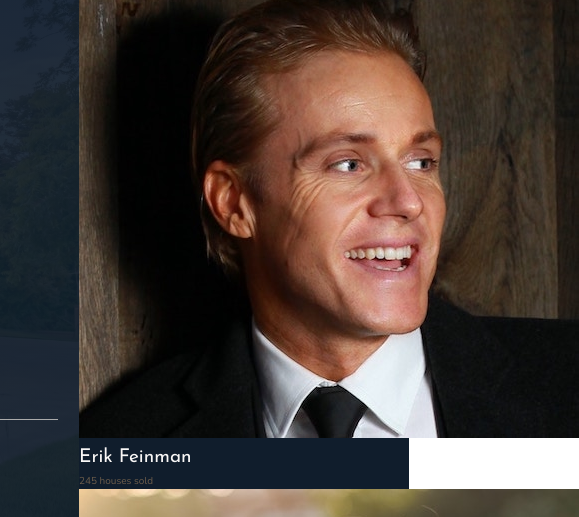
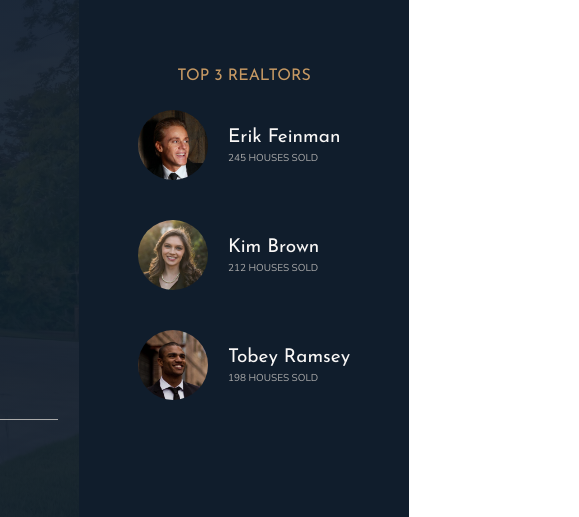
Before and after one commit to arade1994/nexter, a website: page index.html in a window 1280 px wide. Shown: the part 88-605 px from the top of the page, 871-1450 px from the left, 579 px wide, since content can reach past the window. Drawn offline with nearby package versions, Linux system fonts and the light colour scheme.

Commit message:
Finished realtors section

```diff
--- a/sass/_realtors.scss
+++ b/sass/_realtors.scss
@@ -1,4 +1,30 @@
 .realtors {
   background-color: $color-secondary;
   grid-column: col-start 7 / full-end;
+  padding: 3rem;
+  display: grid;
+  align-content: center;
+  justify-content: center;
+  row-gap: 2rem;
+  justify-items: center;
+
+  &__list {
+    display: grid;
+    grid-template-columns: min-content max-content;
+    column-gap: 2rem;
+    row-gap: 5vh;
+    align-items: center;
+  }
+
+  &__img {
+    width: 7rem;
+    border-radius: 50%;
+    display: block;
+  }
+
+  &__sold {
+    text-transform: uppercase;
+    color: $color-grey-light-2;
+    margin-top: -3px;
+  }
 }
```
Also changed, not shown: css/style.css.
